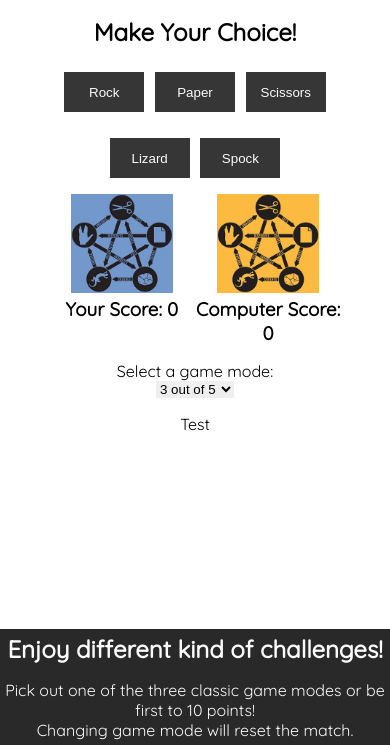
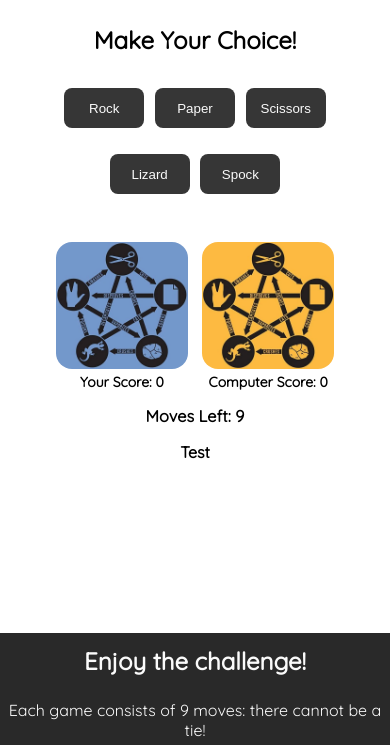
Before and after one commit to Maurizio-GitHub/portfolio-project-2, a plain HTML site: page index.html in a window 390 px wide. Shown: the part 99-844 px from the top of the page. Drawn offline with Linux system fonts and the light colour scheme.

Commit message:
Refactor: optimized code for both html and css; added a few media queries

```diff
--- a/assets/css/style.css
+++ b/assets/css/style.css
@@ -31,7 +31,7 @@ footer {
     bottom: 0;
     color: #fafafa;
     left: 0;
-    min-height: 7rem;
+    min-height: 6rem;
     padding: 0.3em;
     position: absolute;
     text-align: center;
@@ -47,11 +47,13 @@ footer {
 }
 
 h2 {
-    padding-bottom: 1rem;
+    padding: 0.5rem 0 1.5rem 0;
 }
 
 .controls {
+    border-radius: 0.5rem;
     color: #fafafa;
+    cursor: pointer;
     background-color: #363636;
     display: inline-block;
     height: 2.5rem;
@@ -61,32 +63,63 @@ h2 {
 
 #player {
     float: left;
+    padding-top: 2rem;
     width: 50%;
 }
 
 #player-image {
-    width: 70%
+    border-radius: 1rem;
+    width: 90%
 }
 
 #computer {
     float: right;
+    padding-top: 2rem;
     width: 50%;
 }
 
 #computer-image {
-    width: 70%
+    border-radius: 1rem;
+    width: 90%
 }
 
-#game-mode {
-    clear: both;
-    padding: 1rem;
+.scores {
+    font-size: 87%;
 }
 
-#mode-selection {
-    display: block;
-    margin: 0 auto;
+/* Game Area Messages and Actions */
+
+#moves-left {
+    clear: both;
+    font-size: 87%;
+    padding: 1rem 0 1rem 0;
 }
 
 #outcome {
+    font-weight: 600;
     min-height: 2rem;
 }
+
+/* Media Queries */
+
+@media screen and (min-width: 600px) {
+    #player-image {
+        width: 67%
+    }
+
+    #computer-image {
+        width: 67%
+    }
+
+    .scores {
+        font-size: 110%;
+    }
+
+    #moves-left {
+        font-size: 110%;
+    }
+
+    #outcome {
+        font-size: 110%;
+    }
+}
--- a/index.html
+++ b/index.html
@@ -1,7 +1,7 @@
 <!DOCTYPE html>
 <html lang="en">
 
-<!-- Head with metadata and keywords for SEO -->
+<!-- Head with metadata, keywords for SEO, links to external resources and page title -->
 
 <head>
     <meta charset="UTF-8">
@@ -14,7 +14,7 @@
     <title>Rock, Paper, Scissors, Lizard, Spock</title>
 </head>
 
-<!-- Body with header, main section and footer -->
+<!-- Body with header, game area section and footer -->
 
 <body>
     <header>
@@ -45,14 +45,8 @@
             </h3>
         </div>
 
-        <div id="game-mode">
-            <label for="mode-selection">Select a game mode:</label>
-            <select id="mode-selection" name="mode-selection">
-                <option value="3 out of 5">3 out of 5</option>
-                <option value="4 out of 7">4 out of 7</option>
-                <option value="5 out of 9">5 out of 9</option>
-                <option value="super 10">Super 10!</option>
-            </select>
+        <div id="moves-left">
+            <h3>Moves Left: 9</h3>
         </div>
 
         <div id="outcome">
@@ -61,11 +55,13 @@
     </section>
 
     <footer>
-        <h2>Enjoy different kind of challenges!</h2>
-        <p>Pick out one of the three classic game modes or be first to 10 points!</p>
-        <p>Changing game mode will reset the match.</p>
+        <h2>Enjoy the challenge!</h2>
+        <p>Each game consists of 9 moves: there cannot be a tie!</p>
     </footer>
+
+    <!-- Link to the javascript file containing the game logic -->
 
     <script src="assets/js/script.js"></script>
 </body>
+
 </html>
```
